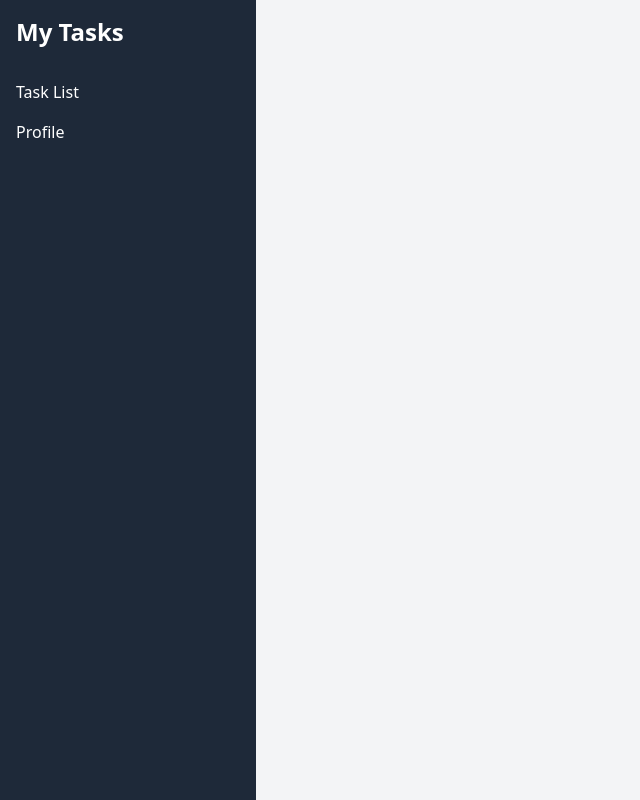
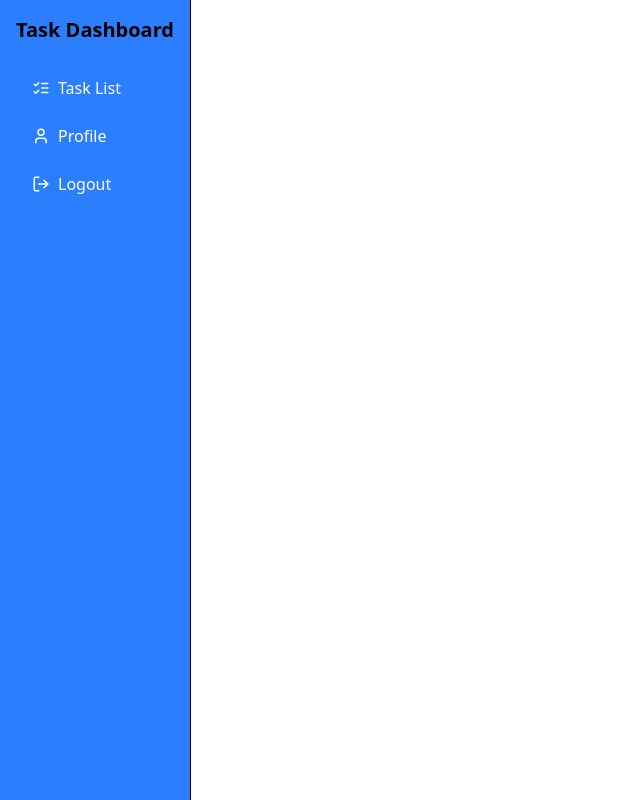
Before and after one commit to edercirino/task-dashboard, a React (Vite) app: page / in a window 1280 px wide. Shown: the whole page, without its empty margins (0-640 px from the left). Built offline with nearby package versions, Linux system fonts and the light colour scheme.

Commit message:
Update: Dashboard layout

```diff
--- a/src/layouts/DashboardLayout.jsx
+++ b/src/layouts/DashboardLayout.jsx
@@ -1,25 +1,14 @@
 import React from "react";
 import { Link, Outlet } from "react-router-dom";
+import SideBar from "../components/SideBar";
 
 const DashboardLayout = () => {
   return (
     <div className="flex h-screen">
-      <aside className="w-64 bg-gray-800 text-white flex flex-col p-4">
-        <h1 className="text-2xl font-bold mb-8">My Tasks</h1>
-
-        <nav className="flex flex-col gap-4">
-          <Link to="/tasks" className="hover:text-blue-400">
-            Task List
-          </Link>
-          <Link to="/profile" className="hover:text-blue-400">
-            Profile
-          </Link>
-        </nav>
-      </aside>
-
-      <main className="flex-1 bg-gray-100 p-6 overflow-auto">
+      <SideBar />
+      <div className="flex-1 p-6 overflow-y-auto">
         <Outlet />
-      </main>
+      </div>
     </div>
   );
 };
```
